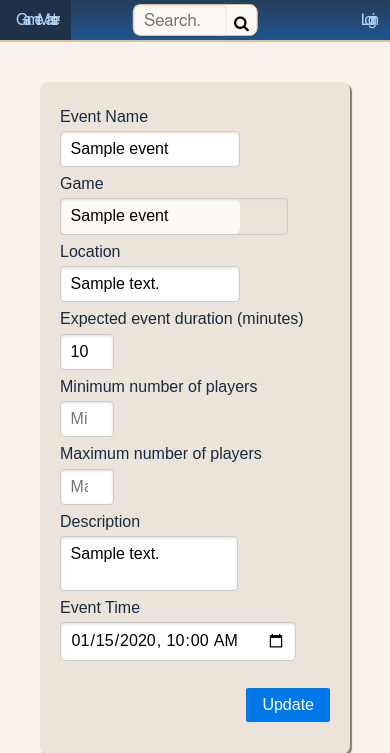
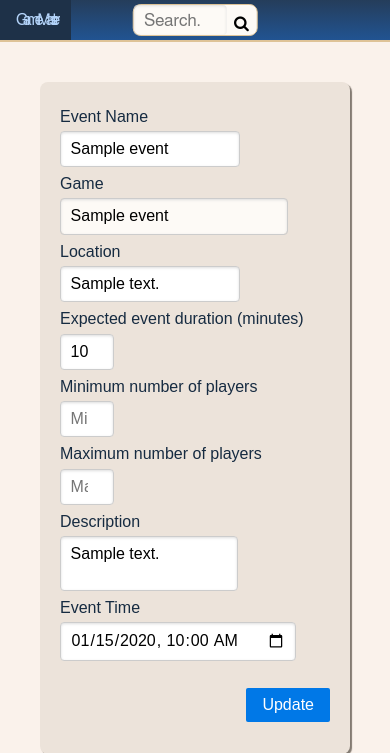
Before and after one commit to CSCI-5117-F26/developing-the-interactive-web-project-1-group-8, a Flask app: template src/developing_the_interactive_web_project_1_group_8/templates/events/event_info.html in a window 390 px wide. Shown: the top 753 px of the page. Run offline with Flask 3, Linux system fonts and the light colour scheme; the template is opened without the code that fills it: most values are stand-ins (such as "Sample title", 1, 10 or a date in 2020); parts of the project's set-up code (start-up, migrations or seed data) failed here and were passed over; some libraries are stand-ins or nearby versions.

Commit message:
autocomplete fix, mobile not bad, event time autofill not awful.

```diff
--- a/src/developing_the_interactive_web_project_1_group_8/server.py
+++ b/src/developing_the_interactive_web_project_1_group_8/server.py
@@ -1060,7 +1060,7 @@ def edit_event(public_id):
     # TODO There should be a check as to whether edited_event.hostid == the
     # userID of the session holder, 403 otherwise
     edited_event["gamename"] = db.bgg.game(game_id=edited_event["gameid"]).name
-
+    edited_event["time"] = edited_event["time"].strftime("%Y-%m-%dT%H:%M") if edited_event["time"] else None
     print(session["profile"])
     print(edited_event)
 
@@ -1168,6 +1168,12 @@ def restore_event(public_id):
     return redirect("/")
 
 
+import datetime
+
+@app.context_processor
+def inject_today_date():
+    return {'now': datetime.datetime.now()}
+
 # ---------- Error Handlers ----------
 @app.errorhandler(404)
 def page_not_found(e):
--- a/src/developing_the_interactive_web_project_1_group_8/static/css/styles.css
+++ b/src/developing_the_interactive_web_project_1_group_8/static/css/styles.css
@@ -581,3 +581,18 @@ dialog.profile-section {
   font-size: 1.2em;
   overflow-wrap: anywhere;
 }
+
+.show-if-mobile {
+  display: none !important;
+}
+
+@media only screen and (max-width: 1000px) {
+  .hide-if-mobile {
+    display: none !important;
+  }
+
+  .show-if-mobile {
+    display: block !important;
+  }
+    /* Styles applied to screens with a width of 400px or less */
+}
--- a/src/developing_the_interactive_web_project_1_group_8/templates/components/bgg-search.html
+++ b/src/developing_the_interactive_web_project_1_group_8/templates/components/bgg-search.html
@@ -1,6 +1,6 @@
 {% macro autocomplete(searchid,placeholder,public_value="",hidden_key="",hidden_value="") %}
 <form class="pure-form" method="POST" autocomplete="off">
-  <div class='bgg-search pure-u-2-3'>
+  <div class='bgg-search'>
     <div class='bgg-searchbar'>
       <input id='bgg-games-{{ searchid }}' role="search" class='bgg-input' type='text' name='bgg_game' placeholder='{{ placeholder }}' value="{{ public_value }}" />
       <input type="hidden" name="{{ searchid }}-key" value="{{ hidden_key }}">
--- a/src/developing_the_interactive_web_project_1_group_8/templates/components/topbar.html
+++ b/src/developing_the_interactive_web_project_1_group_8/templates/components/topbar.html
@@ -28,19 +28,16 @@
 
 
         {% if not setup_required %}
-        <li class="pure-menu-item">
-          <a id="create-event-link" class="pure-menu-link" href="{{ url_for('create_event') }}"><i class="fa fa-plus"></i> Create Event</a>
+        <li class="pure-menu-item hide-if-mobile">
+          <a class="pure-menu-link" href="{{ url_for('create_event') }}" title="Create Event"><i class="fa fa-plus"></i> Create Event</a>
         </li>
-        <li class="pure-menu-item">
-          <a id="notifications-link" class="pure-menu-link" href="{{ url_for('notifications') }}" title="Notifications">
-            <i class="fa fa-bell"></i>
-            {% if unread_notification_count %}<span class="notification-count">{{ unread_notification_count }} unread</span>{% endif %}
-          </a>
+        <li class="pure-menu-item hide-if-mobile">
+          <a class="pure-menu-link" href="{{ url_for('notifications') }}" title="Notifications"><i class="fa fa-bell"></i>{% if unread_notification_count %}<span class="notification-count">{{ unread_notification_count }} unread</span>{% endif %}</a>
         </li>
-        <li class="pure-menu-item">
+        <li class="pure-menu-item hide-if-mobile">
           <a class="pure-menu-link" href="{{ url_for('connections') }}" title="Connections"><i class="fa fa-users"></i></a>
         </li>
-        <li class="pure-menu-item">
+        <li class="pure-menu-item hide-if-mobile">
           <a class="pure-menu-link" href="{{ url_for('friend_requests') }}" title="Add Friend"><i class="fa fa-user-plus"></i></a>
         </li>
         {% endif %}
@@ -63,18 +60,30 @@
               <a class="pure-menu-link" href="{{ url_for('settings') }}">Settings</a>
             </li>
             {% endif %}
+            <li class="pure-menu-item show-if-mobile">
+              <a class="pure-menu-link" href="{{ url_for('create_event') }}" title="Create Event"><i class="fa fa-plus"></i> Create Event</a>
+            </li>
+            <li class="pure-menu-item show-if-mobile">
+              <a class="pure-menu-link" href="{{ url_for('notifications') }}" title="Notifications"><i class="fa fa-bell"> Notifications</i>{% if unread_notification_count %}<span class="notification-count">{{ unread_notification_count }} unread</span>{% endif %}</a>
+            </li>
+            <li class="pure-menu-item show-if-mobile">
+              <a class="pure-menu-link" href="{{ url_for('connections') }}" title="Connections"><i class="fa fa-users"></i> Connections</a>
+            </li>
+            <li class="pure-menu-item show-if-mobile">
+              <a class="pure-menu-link" href="{{ url_for('friend_requests') }}" title="Add Friend"><i class="fa fa-user-plus"></i> Add Friend</a>
+            </li>
             <li class="pure-menu-item">
               <form class="account-logout-form" method="post" action="{{ url_for('logout') }}">
                 <input type="hidden" name="csrf_token" value="{{ csrf_token() }}">
                 <button class="pure-button account-logout" type="submit">Log Out</button>
               </form>
             </li>
+            <li class="pure-menu-item">
+
           </ul>
         </li>
         {% else %}
-        <li class="pure-menu-item">
-          <a class="pure-menu-link" href="{{ url_for('login') }}">Login</a>
-        </li>
+
         {% endif %}
       </ul>
     </div>
--- a/src/developing_the_interactive_web_project_1_group_8/templates/events/event_info.html
+++ b/src/developing_the_interactive_web_project_1_group_8/templates/events/event_info.html
@@ -108,7 +108,7 @@
             ></div> -->
                 <div class="pure-control-group">
                     <label for="time">Event Time</label>
-                    <input id="event-time" type="datetime-local" name="time" value="{{ event.time }}">
+                    <input id="event-time" min="{{ now }}" type="datetime-local" name="time" value="{{ event.time }}">
                 </div>
                 <div class="button-container">
                     <button type="submit" class="pure-button pure-button-primary event-button">{% if event %} Update {%
```
